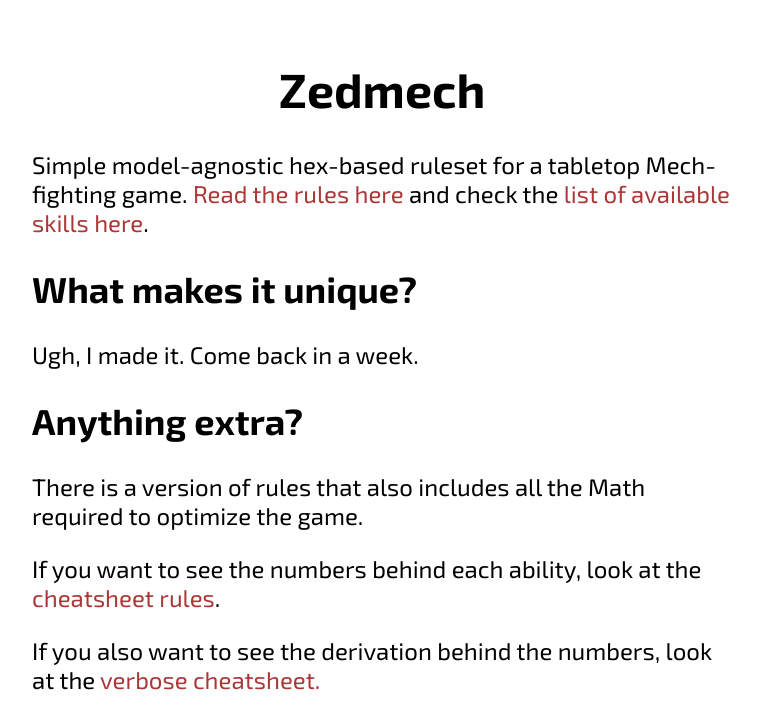
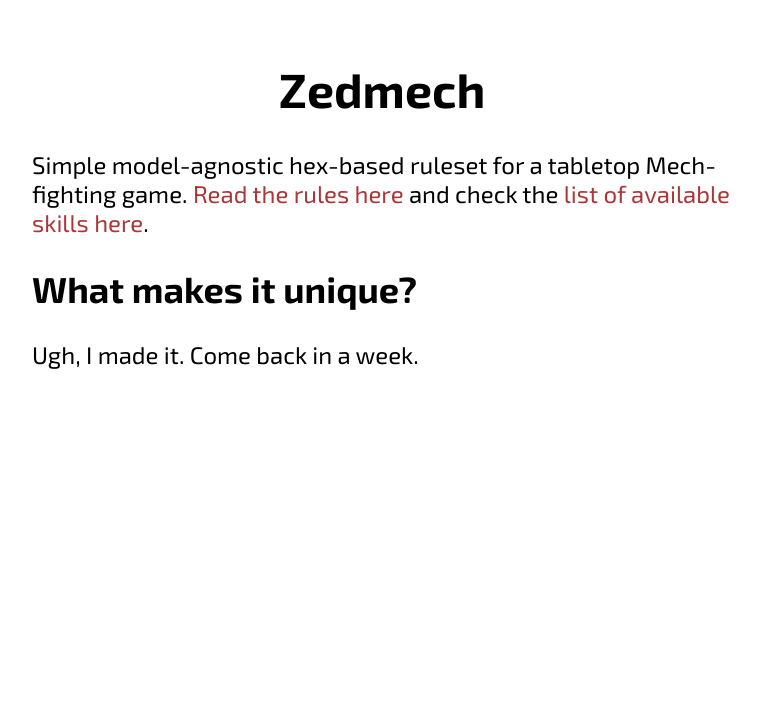
Before and after one commit to ktnlvr/zedmech, a plain HTML site: page index.html in a window 1280 px wide. Shown: the whole page, without its empty margins (258-1018 px from the left). Drawn offline with Linux system fonts and the light colour scheme.

Commit message:
Restructure the typst files

```diff
--- a/index.html
+++ b/index.html
@@ -62,12 +62,6 @@
     <h2>What makes it unique?</h2>
 
     Ugh, I made it. Come back in a week.
-
-    <h2>Anything extra?</h2>
-
-    <p>There is a version of rules that also includes all the Math required to optimize the game.</p>
-    <p>If you want to see the numbers behind each ability, look at the <a href="/rules-cheatsheet.pdf">cheatsheet rules</a>.</p>
-    <p>If you also want to see the derivation behind the numbers, look at the <a href="/rules-cheatsheet-verbose.pdf">verbose cheatsheet.</a></p>
 </body>
 
 </html>
```
Also changed, not shown: 4 other files.
